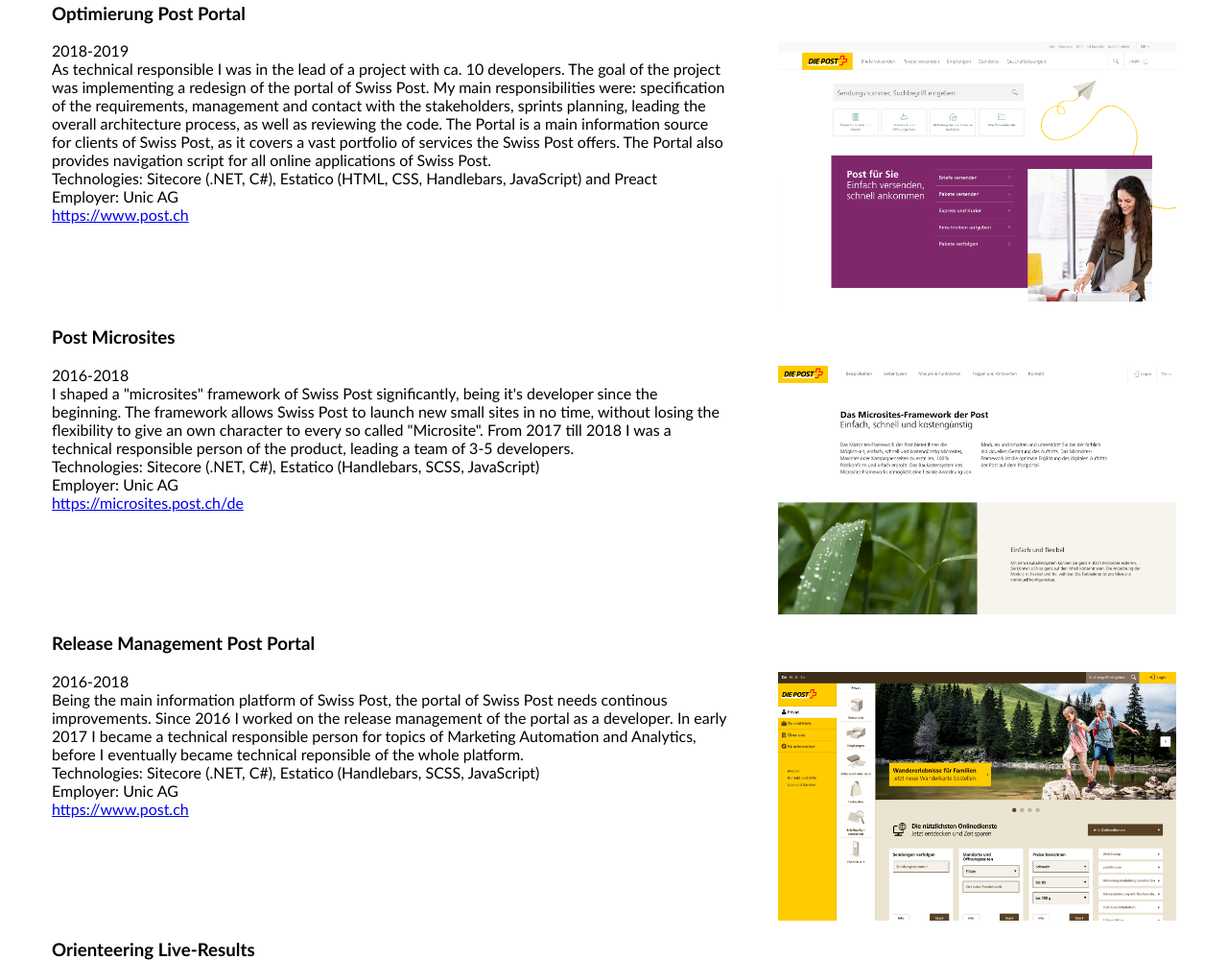
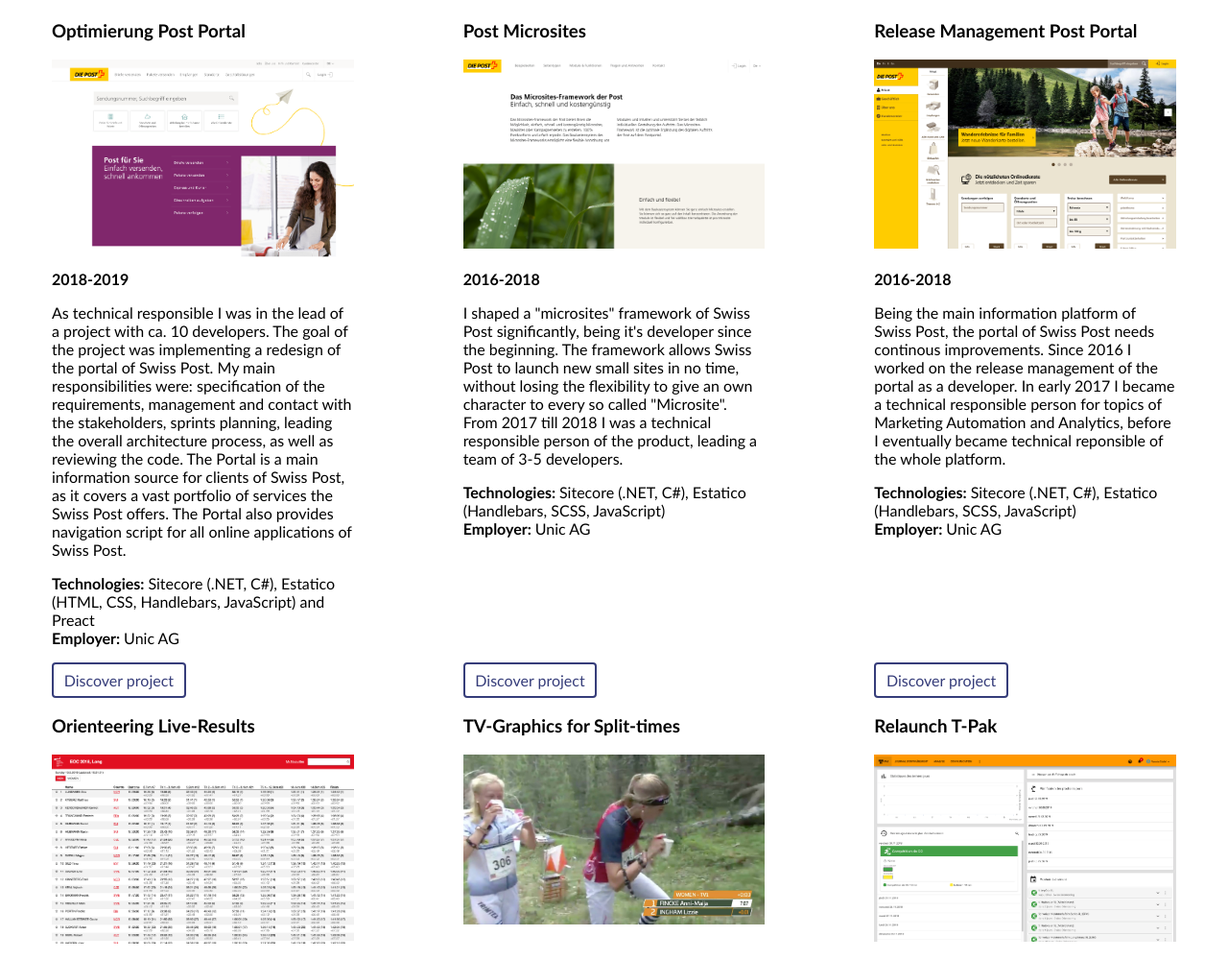
Before and after one commit to yannisgu/cv, a Gatsby site: page / in a window 1280 px wide. Shown: the part 297-1297 px from the top of the page at 96% size. Built offline with nearby package versions, Linux system fonts and the light colour scheme; Gatsby itself is replaced by a stand-in of ours.

Commit message:
styled projects

```diff
--- /dev/null
+++ b/src/components/button.js
@@ -0,0 +1,12 @@
+import React from "react"
+import "./button.scss"
+
+const Button = ({ href, children }) => {
+  return (
+    <a className="button" href={href}>
+      {children}
+    </a>
+  )
+}
+
+export default Button
--- /dev/null
+++ b/src/components/button.scss
@@ -0,0 +1,18 @@
+@import "../framework.scss";
+
+.button {
+  padding: spacing(-2) spacing(-1);
+  display: inline-block;
+  border-color: $primaryColor;
+  border-width: 2px;
+  border-style: solid;
+  border-radius: 4px;
+  color: $primaryColor;
+  text-decoration: none;
+  transition: all 0.3s;
+
+  &:hover {
+    background-color: $primaryColor;
+    color: white;
+  }
+}
--- a/src/components/project.js
+++ b/src/components/project.js
@@ -2,6 +2,7 @@
 import Img from "gatsby-image"
 import "./project.scss"
 import { breakpointSmall } from "../constants"
+import Button from "./button"
 
 const Project = ({
   title,
@@ -20,26 +21,28 @@
   return (
     <div className="project">
       <h3>{title}</h3>
-      <div className="project__content">
-        <div className="project__description">
-          <div class="project__timeframe">{timeframe}</div>
-          {children}
-          <div class="project__attribute">
-            <span class="project__attribute-title">Technologies: </span>
-            {technologies}
-          </div>
-          <div class="project__attribute">
-            <span class="project__attribute-title">Employer: </span>
-            {employer}
-          </div>
-          <a href={link}>{link}</a>
+      {image && (
+        <div className="project__image">
+          <Img fluid={imageWithSizes} />
         </div>
-        {image && (
-          <div className="project__image">
-            <Img fluid={imageWithSizes} />
-          </div>
-        )}
+      )}
+      <div className="project__description">
+        <div className="project__timeframe">{timeframe}</div>
+        <div className="project__content">{children}</div>
+        <div class="project__attribute">
+          <span class="project__attributeTitle">Technologies: </span>
+          {technologies}
+        </div>
+        <div class="project__attribute">
+          <span class="project__attributeTitle">Employer: </span>
+          {employer}
+        </div>
       </div>
+      {link && (
+        <div className="project__button">
+          <Button href={link}>Discover project</Button>
+        </div>
+      )}
     </div>
   )
 }
--- a/src/components/project.scss
+++ b/src/components/project.scss
@@ -1,25 +1,47 @@
 @import '../framework.scss';
 
 .project {
-  &__content {
-    display: flex;
-    @media all and (max-width: $breakpointSmall) {
-      flex-direction: column-reverse;
+  display: flex;
+  flex-direction: column;
+
+  &__image {
+    padding-top: 66%;
+    position: relative;
+    overflow: hidden;
+
+    .gatsby-image-wrapper {
+      position: absolute !important;
+      height: fit-content;
+      top: 0;
+      left: 0;
+      bottom: 0;
+      right: 0;
     }
   }
 
+  &__description {
+    flex: 1;
+  }
 
-  &__description {
-    width: 60%;
-    margin-right: spacing(3);
+  &__timeframe {
+    font-weight: 700;
+    margin-top: spacing(-1);
+  }
 
-    @media all and (max-width: $breakpointSmall) {
-      width: initial;
-      margin-right: initial;
+  &__content {
+    margin-top: spacing(0);
+    margin-bottom: spacing(0);
+  }
+
+  &__attributeTitle {
+    font-weight: 700;
+  }
+
+  &__button {
+    margin-top: spacing(0);
+
+    @media print {
+      display: none;
     }
   }
-
-  &__image {
-    flex: 1;
-  }
 }
--- a/src/framework.scss
+++ b/src/framework.scss
@@ -28,4 +28,8 @@
 
 
 $breakpointSmall: 480px;
+$breakpointMedium: 960px;
 $maxWidth: 1440px;
+
+$primaryColor: #363d7a;
+$primaryColorHover: #6871ba;
--- a/src/sections/projects.js
+++ b/src/sections/projects.js
@@ -1,6 +1,7 @@
 import React from "react"
 import Project from "../components/project"
 import { useStaticQuery, graphql } from "gatsby"
+import "./projects.scss"
 
 const Projects = () => {
   const data = useStaticQuery(graphql`
@@ -35,7 +36,7 @@
   `)
 
   return (
-    <>
+    <div class="projects">
       <Project
         title="Optimierung Post Portal"
         link="https://www.post.ch"
@@ -126,7 +127,7 @@
         implemeneted the analysis part and was responsible for the
         infrastructure. I also reviewed the code of my co-developer.
       </Project>
-    </>
+    </div>
   )
 }
 
--- /dev/null
+++ b/src/sections/projects.scss
@@ -0,0 +1,20 @@
+@import '../framework.scss';
+
+.projects {
+  display: flex;
+  flex-wrap: wrap;
+  justify-content: space-between;
+  align-items: stretch;
+
+  & > * {
+    width: calc(33% - #{2 * spacing(2)});
+
+    @media all and (max-width: $breakpointMedium) {
+      width: calc(50% - #{spacing(2)});
+    }
+
+    @media all and (max-width: $breakpointSmall) {
+      width: 100%;
+    }
+  }
+}
```
